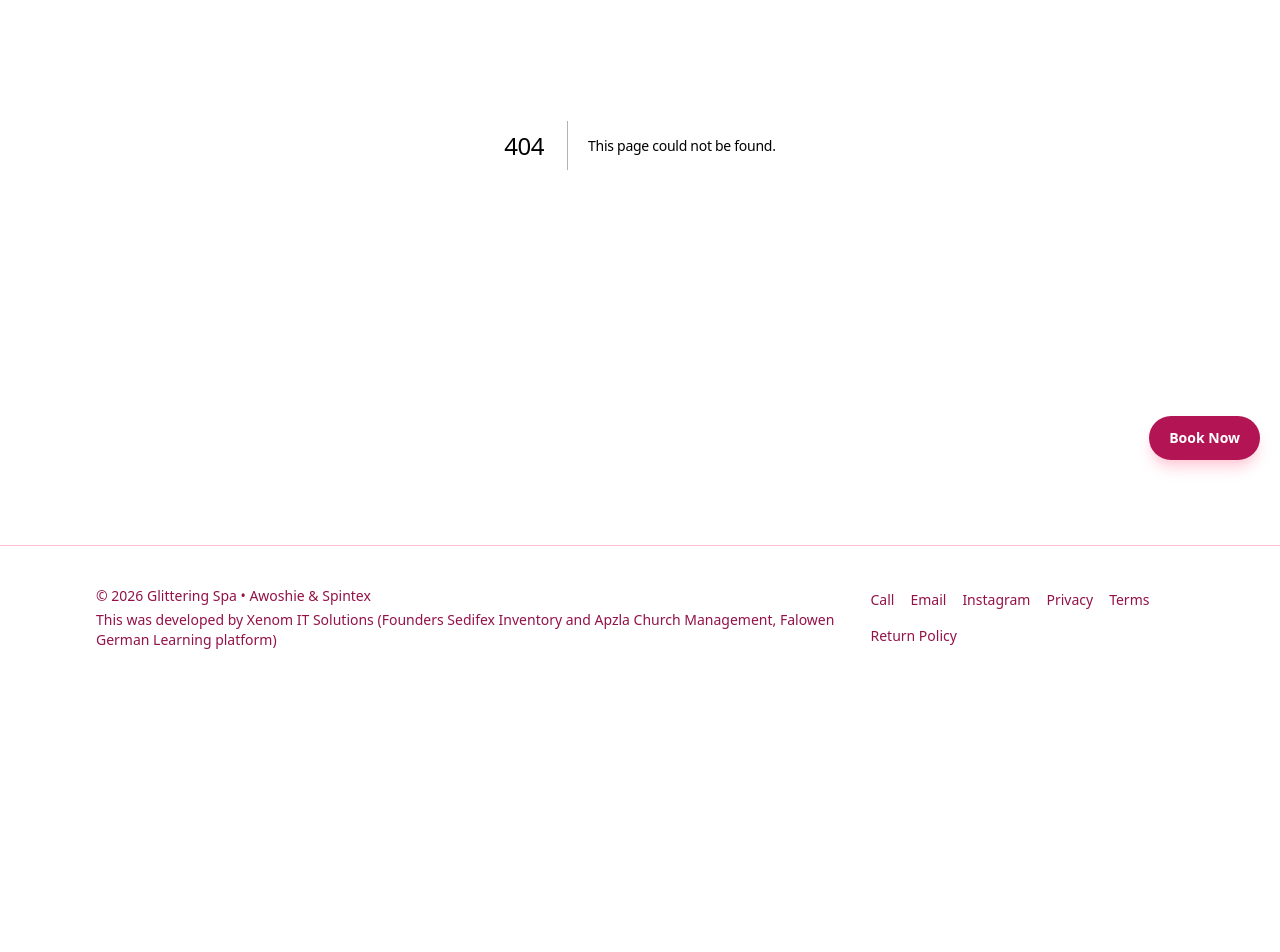
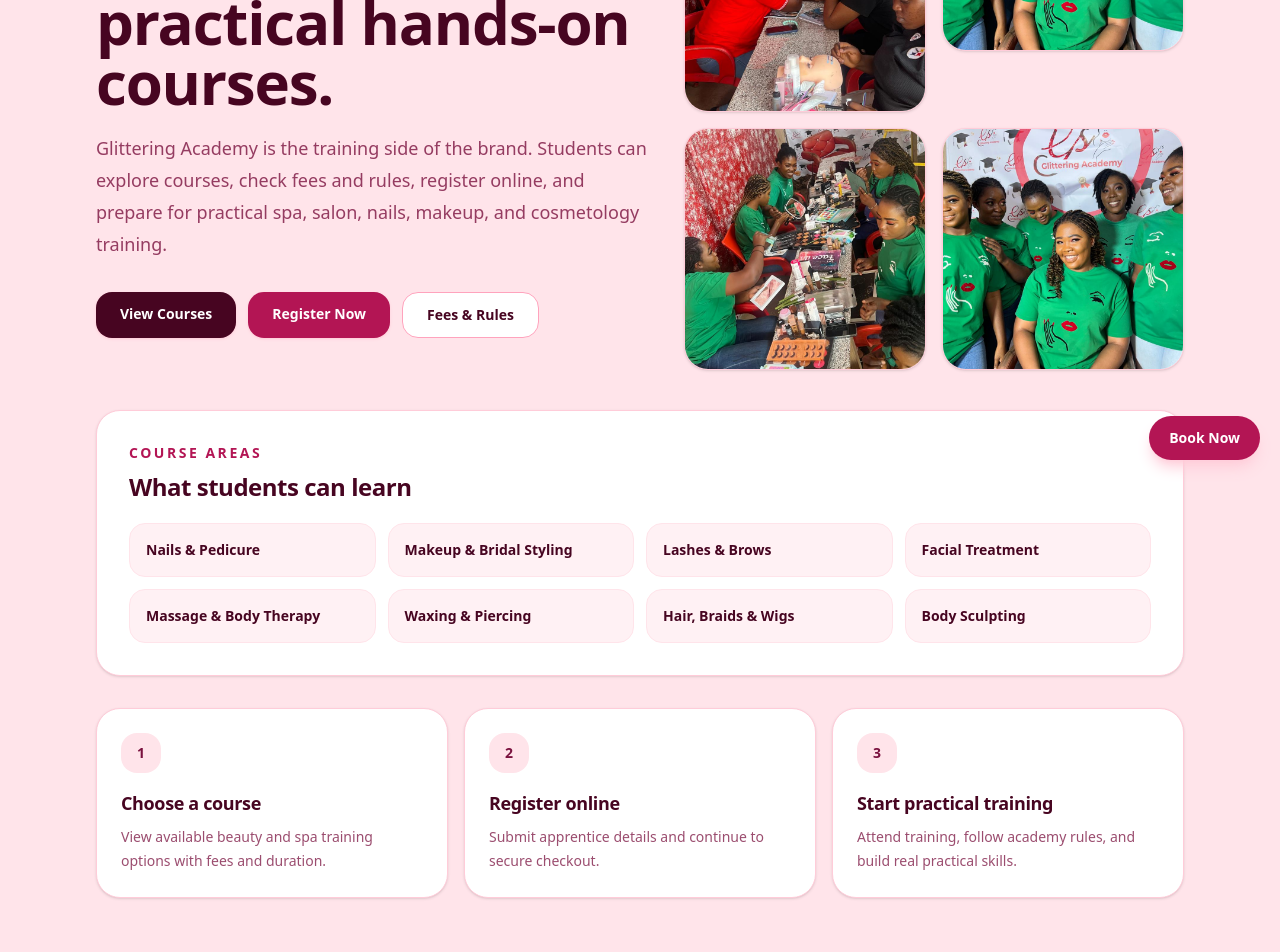
Before and after one commit to learngermanghana/glittering, a Next.js app: page /academy in a window 1280 px wide. Before the commit this address had no page. Shown: the part 320-1272 px from the top of the page. Before the commit the page ends 1010 px from the top, so only its background shows below. Built offline with nearby package versions, Linux system fonts and the light colour scheme.

Commit message:
Add Academy landing page

```diff
--- /dev/null
+++ b/src/app/academy/page.tsx
@@ -0,0 +1,89 @@
+import type { Metadata } from "next";
+import Image from "next/image";
+import Link from "next/link";
+import { Container } from "@/components/Container";
+import { buildPageMetadata } from "@/lib/seo";
+
+export const metadata: Metadata = buildPageMetadata({
+  title: "Glittering Academy | Beauty, Spa, Nails and Cosmetology Training in Ghana",
+  description:
+    "Join Glittering Academy for practical beauty training in nails, makeup, lashes, facial treatment, massage, waxing, hair, wigs, and spa services in Ghana.",
+  path: "/academy",
+  image: "/training/1.jpeg",
+});
+
+const courseCategories = [
+  "Nails & Pedicure",
+  "Makeup & Bridal Styling",
+  "Lashes & Brows",
+  "Facial Treatment",
+  "Massage & Body Therapy",
+  "Waxing & Piercing",
+  "Hair, Braids & Wigs",
+  "Body Sculpting",
+];
+
+const steps = [
+  { title: "Choose a course", text: "View available beauty and spa training options with fees and duration." },
+  { title: "Register online", text: "Submit apprentice details and continue to secure checkout." },
+  { title: "Start practical training", text: "Attend training, follow academy rules, and build real practical skills." },
+];
+
+export default function AcademyPage() {
+  return (
+    <Container>
+      <section className="py-12 sm:py-16">
+        <div className="grid gap-8 lg:grid-cols-[1fr_0.9fr] lg:items-center">
+          <div>
+            <p className="text-xs font-semibold uppercase tracking-[0.25em] text-rose-800">Glittering Academy</p>
+            <h1 className="mt-4 text-4xl font-semibold tracking-tight text-rose-950 sm:text-6xl">Train for a beauty career with practical hands-on courses.</h1>
+            <p className="mt-5 max-w-2xl text-base leading-8 text-rose-900/80 sm:text-lg">
+              Glittering Academy is the training side of the brand. Students can explore courses, check fees and rules, register online, and prepare for practical spa, salon, nails, makeup, and cosmetology training.
+            </p>
+            <div className="mt-8 flex flex-col gap-3 sm:flex-row sm:flex-wrap">
+              <Link href="/academy/courses" className="rounded-2xl bg-rose-950 px-6 py-3 text-center text-sm font-semibold text-white shadow-sm shadow-rose-200 hover:bg-black">
+                View Courses
+              </Link>
+              <Link href="/academy/register" className="rounded-2xl bg-rose-700 px-6 py-3 text-center text-sm font-semibold text-white shadow-sm shadow-rose-200 hover:bg-rose-800">
+                Register Now
+              </Link>
+              <Link href="/academy/fees" className="rounded-2xl border border-rose-300 bg-white px-6 py-3 text-center text-sm font-semibold text-rose-950 hover:bg-rose-50">
+                Fees & Rules
+              </Link>
+            </div>
+          </div>
+
+          <div className="grid grid-cols-2 gap-4">
+            {["/training/1.jpeg", "/training/2.jpeg", "/training/3.jpeg", "/training/4.jpeg"].map((src, index) => (
+              <div key={src} className={`relative overflow-hidden rounded-3xl border border-rose-200 bg-white shadow-sm ${index === 0 ? "aspect-[4/5]" : "aspect-square"}`}>
+                <Image src={src} alt={`Glittering Academy training photo ${index + 1}`} fill className="object-cover" sizes="(max-width: 1024px) 50vw, 22vw" />
+              </div>
+            ))}
+          </div>
+        </div>
+
+        <div className="mt-10 rounded-3xl border border-rose-200 bg-white p-6 shadow-sm sm:p-8">
+          <p className="text-sm font-semibold uppercase tracking-[0.18em] text-rose-700">Course areas</p>
+          <h2 className="mt-2 text-2xl font-semibold tracking-tight text-rose-950">What students can learn</h2>
+          <div className="mt-5 grid gap-3 sm:grid-cols-2 lg:grid-cols-4">
+            {courseCategories.map((item) => (
+              <Link key={item} href="/academy/courses" className="rounded-2xl border border-rose-100 bg-rose-50 px-4 py-4 text-sm font-semibold text-rose-950 hover:bg-white">
+                {item}
+              </Link>
+            ))}
+          </div>
+        </div>
+
+        <div className="mt-8 grid gap-4 md:grid-cols-3">
+          {steps.map((step, index) => (
+            <div key={step.title} className="rounded-3xl border border-rose-200 bg-white p-6 shadow-sm">
+              <div className="flex h-10 w-10 items-center justify-center rounded-2xl bg-rose-100 text-sm font-bold text-rose-900">{index + 1}</div>
+              <h3 className="mt-4 text-lg font-semibold text-rose-950">{step.title}</h3>
+              <p className="mt-2 text-sm leading-6 text-rose-900/75">{step.text}</p>
+            </div>
+          ))}
+        </div>
+      </section>
+    </Container>
+  );
+}
```
